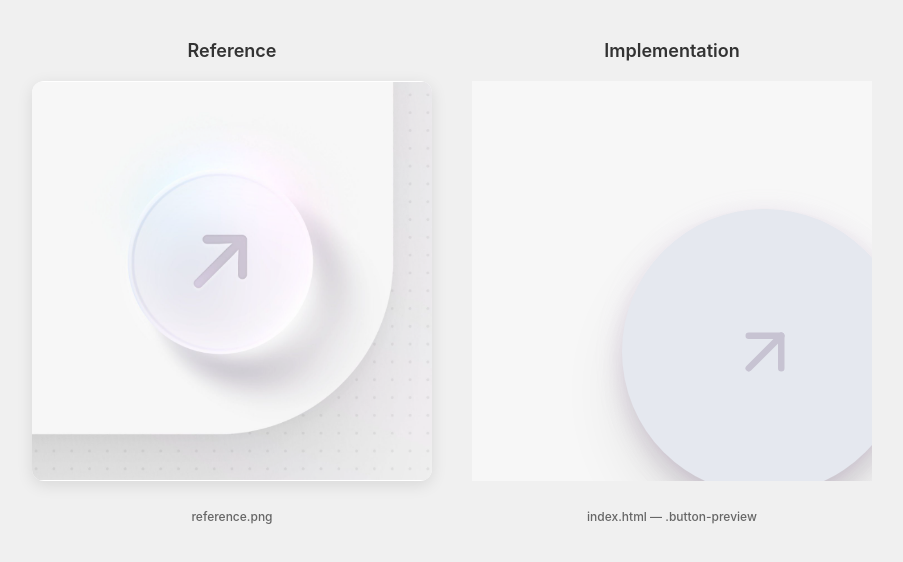
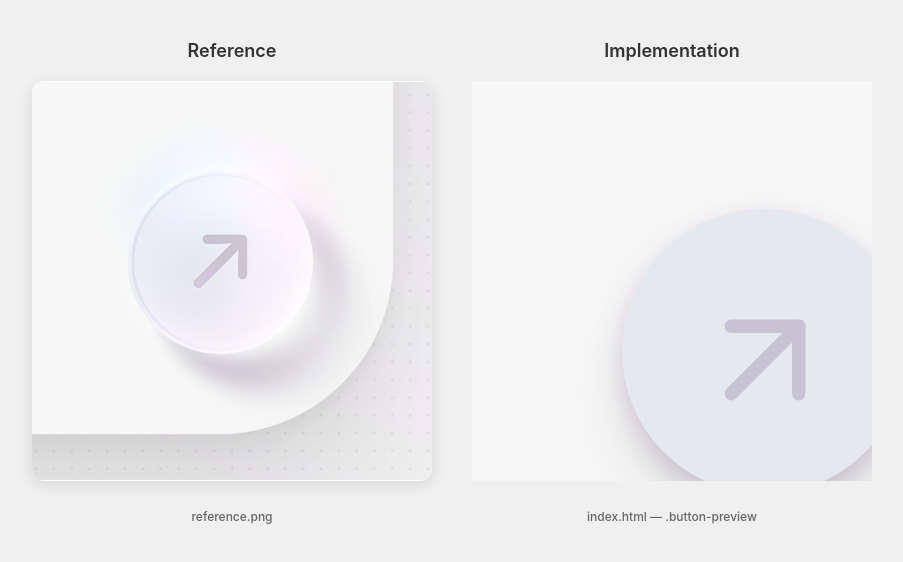
Before and after one commit to j7239/img2comp, a website: page index.html in a window 1280 px wide. Shown: the whole page, without its empty margins (188-1091 px from the left). Drawn offline with Linux system fonts and the light colour scheme.

Commit message:
iter 4: 10.70% — fix icon geometry (162px svg, 8px down-offset)

```diff
--- a/index.html
+++ b/index.html
@@ -102,8 +102,9 @@
         }
 
         .glass-button svg {
-            width: 78px;
-            height: 78px;
+            width: 162px;
+            height: 162px;
+            transform: translateY(8px);
         }
 
         .state-label {
```
